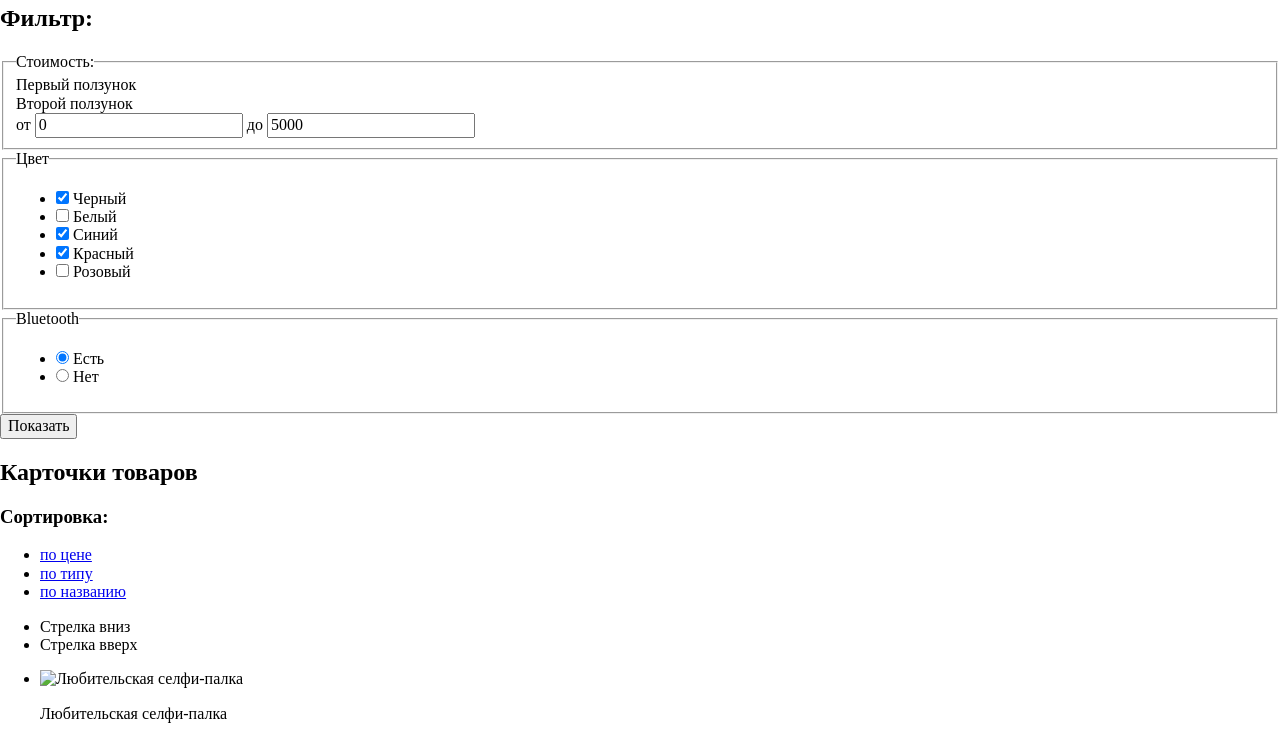
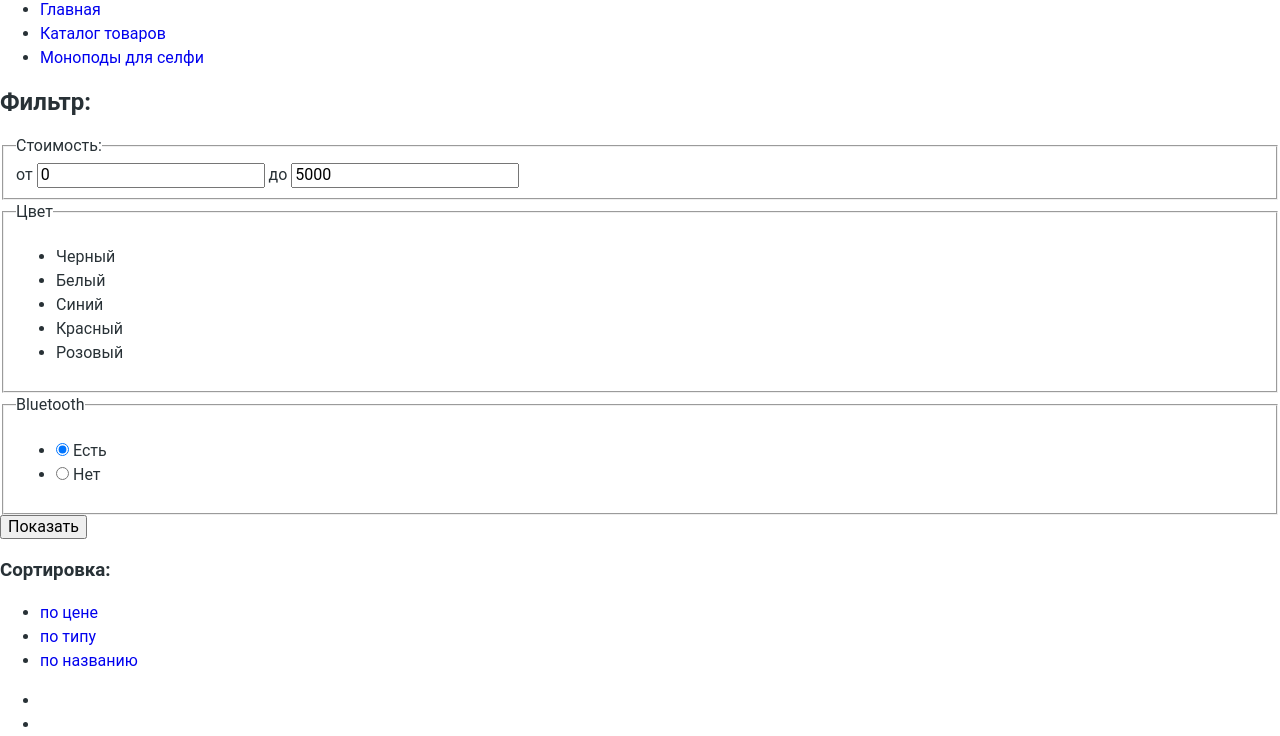
Before and after one commit to spartfin/914001-device-26, a plain HTML site: page catalog.html in a window 1280 px wide. Shown: the part 535-1271 px from the top of the page. Drawn offline with nearby package versions, Linux system fonts and the light colour scheme; a script that the page names is missing.

Commit message:
Проверил доступность и накидал общие правила стилей

```diff
--- a/catalog.html
+++ b/catalog.html
@@ -48,7 +48,7 @@
       <ul>
         <li><a href="index.html">Главная</a></li>
         <li><a href="#">Каталог товаров</a></li>
-        <li><a>Моноподы для селфи</a></li>
+        <li><a href="#">Моноподы для селфи</a></li>
       </ul>
     </section>
     <section class="filter">
--- a/css/style.css
+++ b/css/style.css
@@ -0,0 +1,45 @@
+*,
+*::before,
+*::after {
+  -webkit-box-sizing: inherit;
+  box-sizing: inherit;
+}
+
+body {
+  font-family: "Roboto", "Arial", sans-serif;
+  font-size: 16px;
+  font-weight: 400;
+  line-height: 24px;
+
+  min-width: 1200px;
+  margin: 0;
+  padding: 0;
+
+  text-transform: none;
+
+  color: #283136;
+  background-color: #fff;
+}
+
+a {
+  text-decoration: none;
+}
+
+img {
+  max-width: 100%;
+  height: auto;
+}
+
+.visually-hidden {
+  position: absolute;
+
+  overflow: hidden;
+  clip: rect(0 0 0 0);
+
+  width: 1px;
+  height: 1px;
+  margin: -1px;
+  padding: 0;
+
+  border: 0;
+}
```
Also changed, not shown: index.html (+6 -6 lines).
